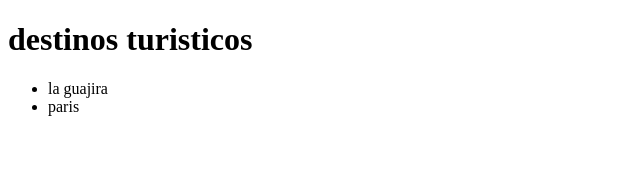
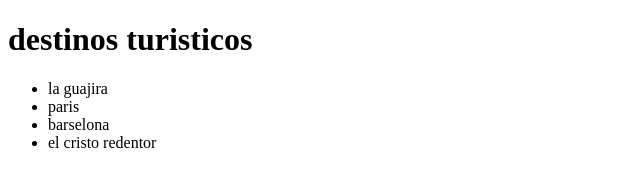
Before and after one commit to sebastian32102/destinos, a plain HTML site: page index.html in a window 1280 px wide. Shown: the whole page, without its empty margins (0-640 px from the left). Drawn offline with Linux system fonts and the light colour scheme.

Commit message:
commit numero tres

```diff
--- a/index.html
+++ b/index.html
@@ -10,6 +10,8 @@
     <ul>
         <li>la guajira</li>
         <li>paris</li>
+        <li>barselona</li>
+        <li>el cristo redentor</li>
     </ul>
 </body>
 </html>
```
